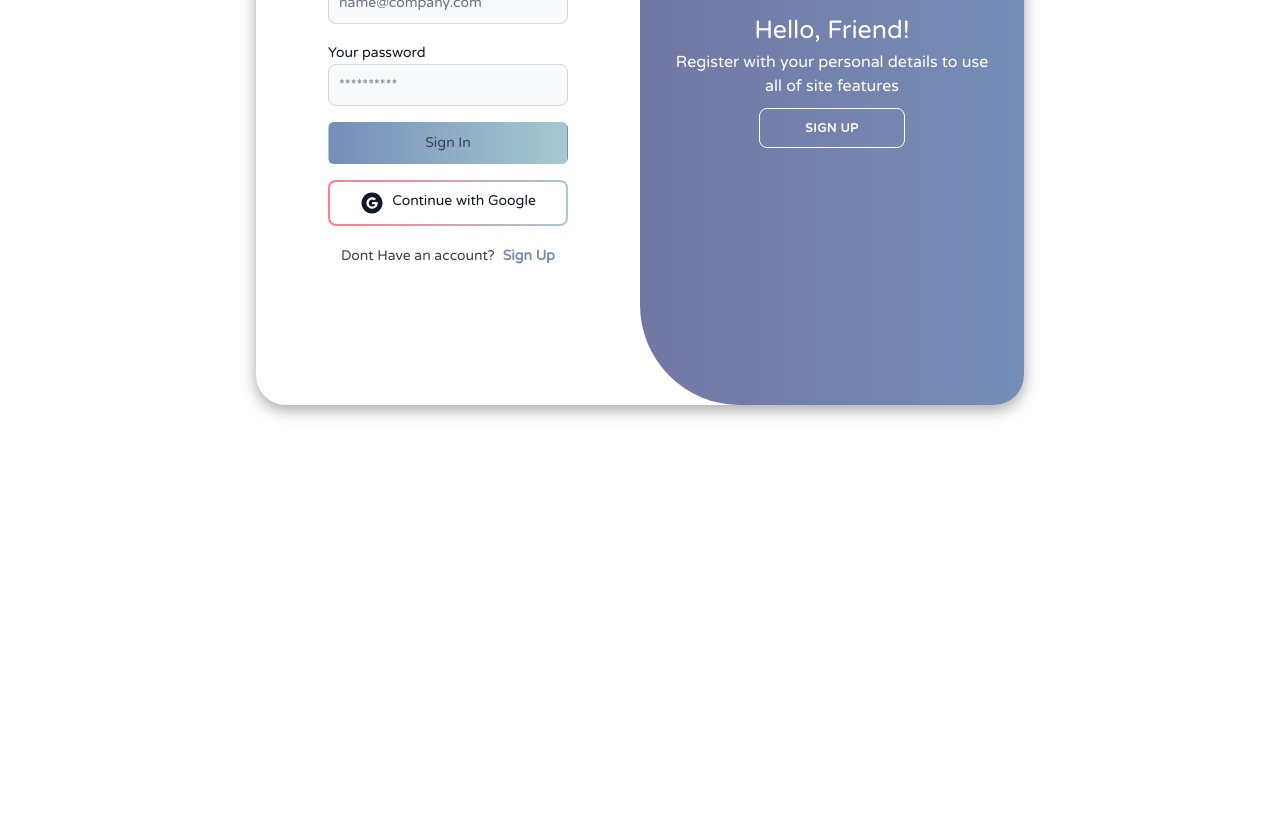
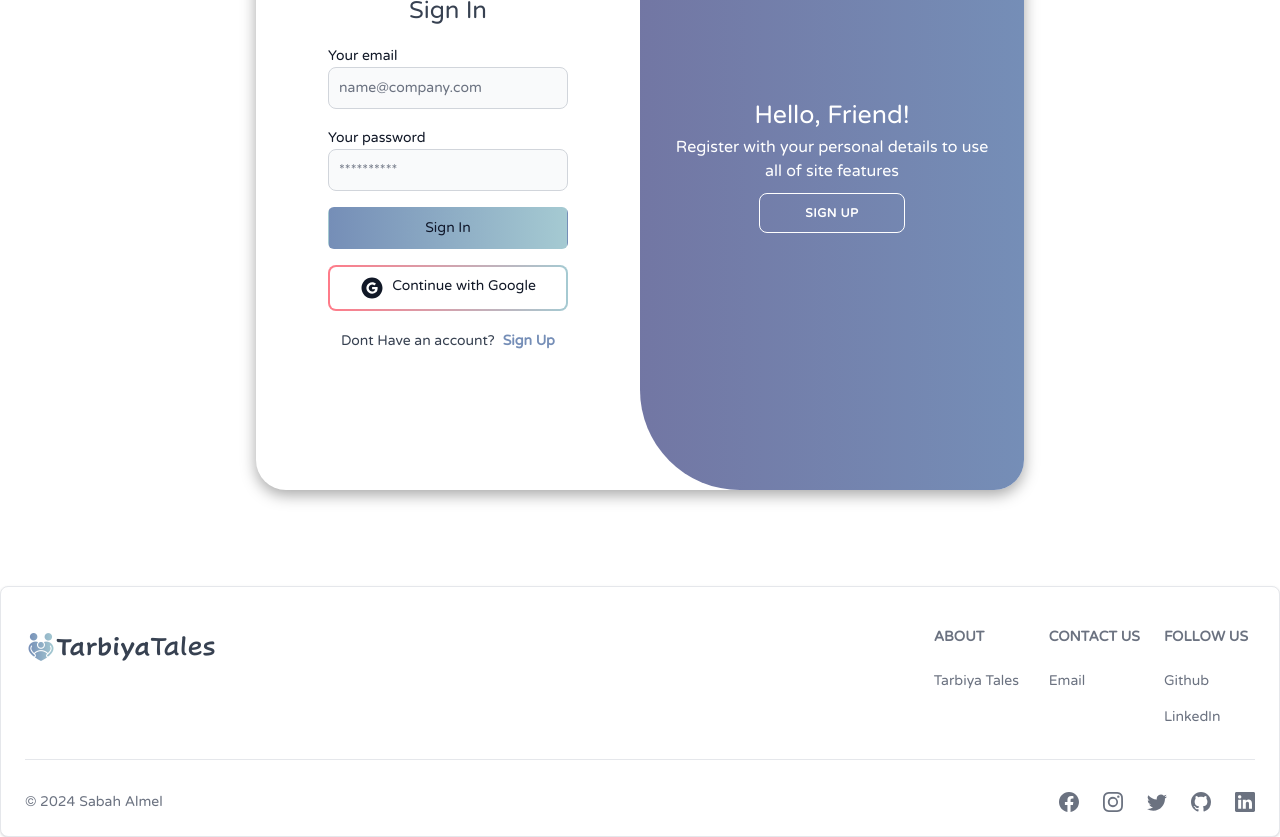
Before and after one commit to sabahAlmel/finalProject-frontend, a React (Vite) app in the folder frontend/: page /auth in a window 1280 px wide. Shown: the part 320-1157 px from the top of the page. Before the commit the page ends 800 px from the top, so only its background shows below. Built offline with nearby package versions, Linux system fonts and the light colour scheme; no server answers; some icons are missing.

Commit message:
footer done

```diff
--- a/frontend/src/components/OAuth.jsx
+++ b/frontend/src/components/OAuth.jsx
@@ -28,7 +28,7 @@ export default function OAuth() {
   return (
     <Button
       type="button"
-      className="dark:text-white text-gray-700 bg-gradient-to-r from-customPink to-customGreenBlue"
+      className="text-customDarkBlue dark:text-white bg-gradient-to-r from-customPink to-customGreenBlue"
       outline
       onClick={handleGoogleClick}
     >
--- /dev/null
+++ b/frontend/src/layout/Footer.jsx
@@ -0,0 +1,80 @@
+import { Footer } from "flowbite-react";
+import {
+  BsFacebook,
+  BsInstagram,
+  BsTwitter,
+  BsGithub,
+  BsLinkedin,
+} from "react-icons/bs";
+import Logo from "../components/Logo";
+export default function FooterCom() {
+  return (
+    <Footer container className="border">
+      <div className="w-full max-w-7xl mx-auto">
+        <div className="grid w-full justify-between sm:flex md:grid-cols-1">
+          <div className="mt-5">
+            <Logo />
+          </div>
+          <div className="grid grid-cols-2 gap-8 mt-4 sm:grid-cols-3 sm:gap-6">
+            <div>
+              <Footer.Title title="About" />
+              <Footer.LinkGroup col>
+                <Footer.Link
+                  href="/about"
+                  target="_blank"
+                  rel="noopener noreferrer"
+                >
+                  Tarbiya Tales
+                </Footer.Link>
+              </Footer.LinkGroup>
+            </div>
+            <div>
+              <Footer.Title title="Contact Us" />
+              <Footer.LinkGroup col>
+                <Footer.Link href="mailto:sabahalmel7@gmail.com">
+                  Email
+                </Footer.Link>
+              </Footer.LinkGroup>
+            </div>
+            <div>
+              <Footer.Title title="Follow us" />
+              <Footer.LinkGroup col>
+                <Footer.Link
+                  href="https://github.com/sabahAlmel"
+                  target="_blank"
+                  rel="noopener noreferrer"
+                >
+                  Github
+                </Footer.Link>
+                <Footer.Link
+                  href="https://www.linkedin.com/in/sabah-almel"
+                  target="_blank"
+                >
+                  LinkedIn
+                </Footer.Link>
+              </Footer.LinkGroup>
+            </div>
+          </div>
+        </div>
+        <Footer.Divider />
+        <div className="w-full sm:flex sm:items-center sm:justify-between">
+          <Footer.Copyright
+            href="#"
+            by="Sabah Almel"
+            year={new Date().getFullYear()}
+          />
+          <div className="flex gap-6 sm:mt-0 mt-4 sm:justify-center">
+            <Footer.Icon href="#" icon={BsFacebook} />
+            <Footer.Icon href="#" icon={BsInstagram} />
+            <Footer.Icon href="#" icon={BsTwitter} />
+            <Footer.Icon href="https://github.com/sabahAlmel" icon={BsGithub} />
+            <Footer.Icon
+              href="https://www.linkedin.com/in/sabah-almel"
+              icon={BsLinkedin}
+            />
+          </div>
+        </div>
+      </div>
+    </Footer>
+  );
+}
--- a/frontend/src/layout/Layout.jsx
+++ b/frontend/src/layout/Layout.jsx
@@ -1,14 +1,14 @@
 import React from "react";
 import Header from "./Header";
-// import Footer from './Footer'
 import { Outlet } from "react-router-dom";
+import Footer from "./Footer";
 
 export default function Layout() {
   return (
     <>
       <Header />
       <Outlet />
-      {/* <Footer /> */}
+      <Footer />
     </>
   );
 }
--- a/frontend/src/pages/AuthForm.jsx
+++ b/frontend/src/pages/AuthForm.jsx
@@ -100,7 +100,7 @@ const AuthForm = () => {
 
   return (
     <div
-      className={`${
+      className={` ${
         theme === "light" ? styles.container : styles.containerDark
       } ${isSignIn ? "" : styles.active}`}
     >
@@ -156,7 +156,7 @@ const AuthForm = () => {
             </div>
           </div>
           <Button
-            className="bg-gradient-to-r from-customMediumBlue to-customGreenBlue hover:from-customGreenBlue hover:to-customMediumBlue dark:text-white text-gray-700 rounded-md"
+            className="bg-gradient-to-r from-customMediumBlue to-customGreenBlue hover:from-customGreenBlue hover:to-customMediumBlue text-customDarkBlue rounded-md"
             type="submit"
             disabled={loadingSignUp}
           >
@@ -225,7 +225,7 @@ const AuthForm = () => {
             </div>
           </div>
           <Button
-            className="bg-gradient-to-r from-customMediumBlue to-customGreenBlue hover:from-customGreenBlue hover:to-customMediumBlue dark:text-white text-gray-700 rounded-md"
+            className="bg-gradient-to-r from-customMediumBlue to-customGreenBlue hover:from-customGreenBlue hover:to-customMediumBlue text-customDarkBlue rounded-md"
             type="submit"
             disabled={loading}
           >
--- a/frontend/src/pages/AuthForm.module.css
+++ b/frontend/src/pages/AuthForm.module.css
@@ -9,14 +9,11 @@
   background-color: #fff;
   border-radius: 30px;
   box-shadow: 0 5px 15px rgba(0, 0, 0, 0.35);
-  position: absolute;
-  top: 50%;
-  left: 50%;
-  transform: translate(-50%, -50%);
+  position: relative;
   overflow: hidden;
   width: 60%;
-  max-width: 100%;
-  min-height: 650px;
+  height: 650px;
+  margin: 6rem auto;
 }
 .containerDark {
   background-color: var(--customDarkBlue);
--- a/frontend/src/pages/Profile.jsx
+++ b/frontend/src/pages/Profile.jsx
@@ -144,8 +144,8 @@ export default function DashProfile() {
   };
 
   return (
-    <div className="max-w-lg mx-auto p-3 w-full">
-      <h1 className="my-7 text-center font-semibold text-3xl">Profile</h1>
+    <div className="max-w-lg mx-auto my-32 p-3 w-full">
+      <h1 className=" text-center font-semibold text-3xl">Profile</h1>
       <form className="flex flex-col gap-4" onSubmit={handleSubmit}>
         <input
           type="file"
@@ -225,7 +225,7 @@ export default function DashProfile() {
         </div>
         <Button
           type="submit"
-          className="bg-gradient-to-r from-customMediumBlue to-customGreenBlue hover:from-customGreenBlue hover:to-customMediumBlue dark:text-white text-gray-700 rounded-md"
+          className="bg-gradient-to-r from-customMediumBlue to-customGreenBlue hover:from-customGreenBlue hover:to-customMediumBlue  text-customDarkBlue rounded-md"
           outline
         >
           update
@@ -233,7 +233,7 @@ export default function DashProfile() {
         <Link to={"/createpost"}>
           <Button
             type="button"
-            className="dark:text-white bg-gradient-to-r from-customPink to-customGreenBlue hover:to-customPink hover:from-customGreenBlue text-gray-700 w-full"
+            className=" bg-gradient-to-r from-customPink to-customGreenBlue hover:to-customPink hover:from-customGreenBlue text-customDarkBlue w-full"
           >
             Create a post
           </Button>
```
